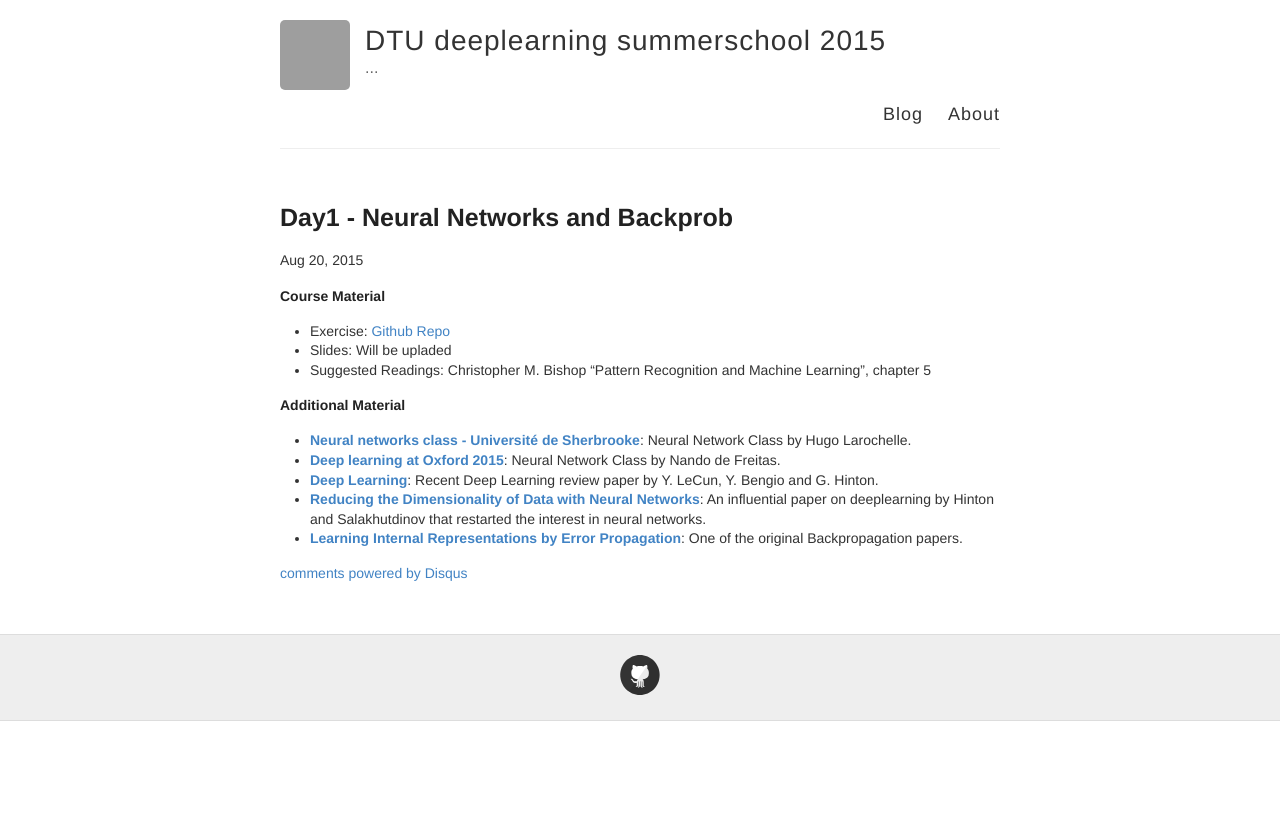
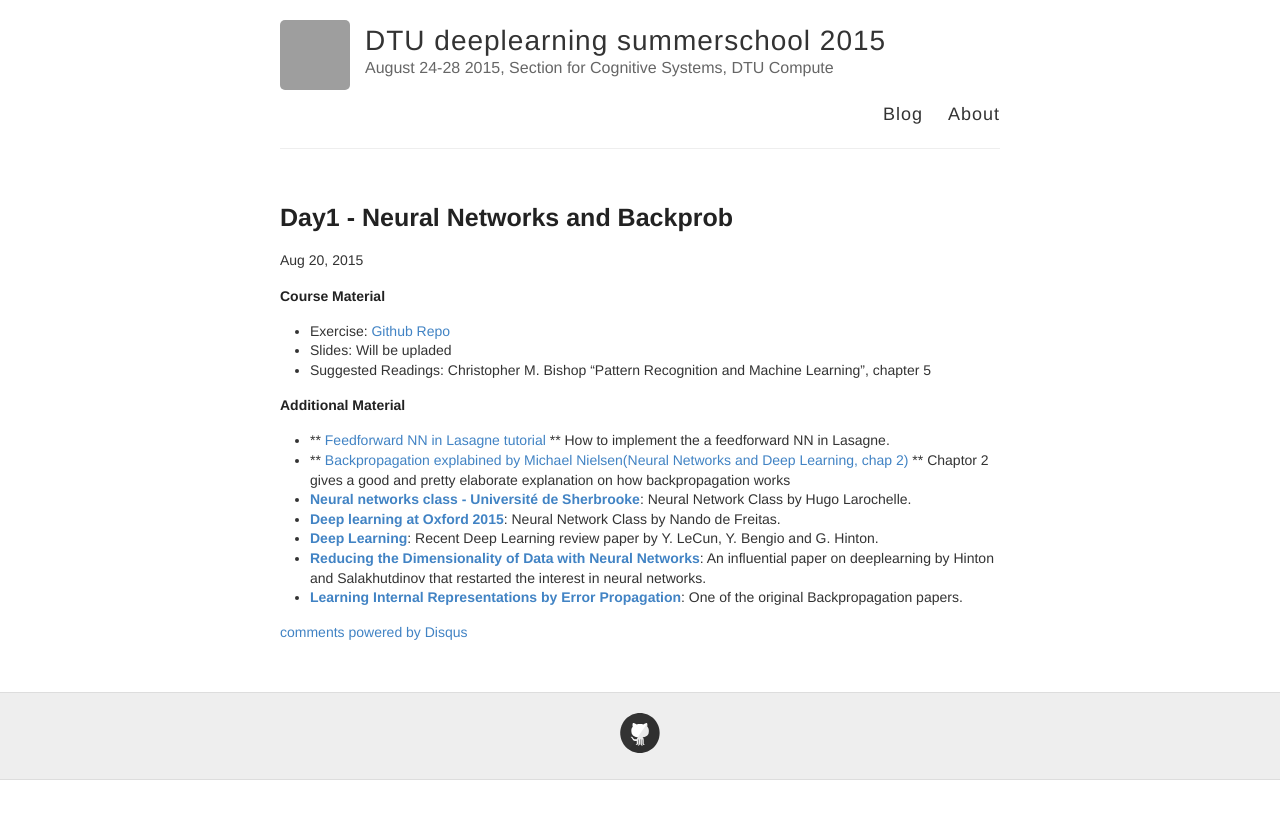
Before and after one commit to JMDP5/DTU-deeplearning.github.io, a Jekyll site: the page built from _posts/2015-8-20-Day1.md, in a window 1280 px wide. Shown: the top 819 px of the page. Built offline with Jekyll 4.4.1, drawn with Linux system fonts in a browser that asks for light colours; Markdown is read by kramdown in place of the engine named in the settings; comment, search, counter and statistics services are not loaded; grey boxes are pictures that could not be loaded.

Commit message:
more material day 1

```diff
--- a/_config.yml
+++ b/_config.yml
@@ -6,7 +6,7 @@
 name: DTU deeplearning summerschool 2015
 
 # Short bio or description (displayed in the header)
-description: ...
+description: "August 24-28 2015, Section for Cognitive Systems, DTU Compute"
 
 # URL of your avatar or profile pic (you could use your GitHub profile pic)
 avatar: https://avatars0.githubusercontent.com/u/13883691
--- a/_posts/2015-8-20-Day1.md
+++ b/_posts/2015-8-20-Day1.md
@@ -15,6 +15,8 @@ published: true
 
 
 ##### Additional Material
+* ** [Feedforward NN in Lasagne tutorial](http://lasagne.readthedocs.org/en/latest/user/tutorial.html) ** How to implement the a feedforward NN in Lasagne.
+* ** [Backpropagation explabined by Michael Nielsen(Neural Networks and Deep Learning, chap 2)](http://neuralnetworksanddeeplearning.com/chap2.html) ** Chaptor 2 gives a good and pretty elaborate explanation on how backpropagation works
 * **[Neural networks class - Université de Sherbrooke](https://www.youtube.com/playlist?list=PL6Xpj9I5qXYEcOhn7TqghAJ6NAPrNmUBH)**: Neural Network Class by Hugo Larochelle.
 * **[Deep learning at Oxford 2015](https://www.youtube.com/playlist?list=PLE6Wd9FR--EfW8dtjAuPoTuPcqmOV53Fu)**: Neural Network Class by Nando de Freitas.
 * **[Deep Learning](http://www.nature.com/nature/journal/v521/n7553/full/nature14539.html)**: Recent Deep Learning review paper by Y. LeCun, Y. Bengio and G. Hinton.
```
Also changed, not shown: about.md (+1 -1 lines).
